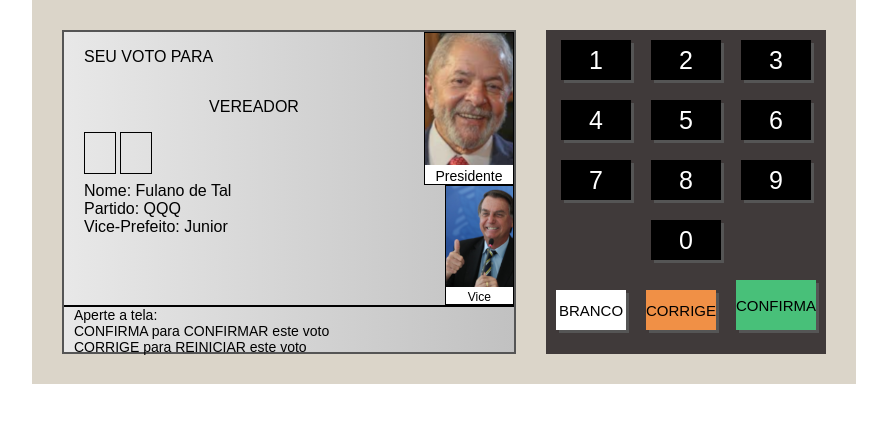
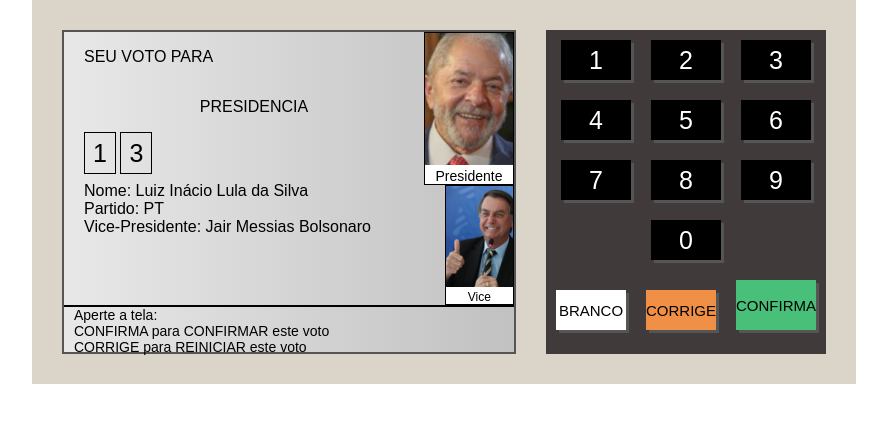
Before and after one commit to AmorimMG/Urna, a plain HTML site: page index.html in a window 1280 px wide. Shown: the whole page, without its empty margins (196-1083 px from the left). Drawn offline with Linux system fonts and the light colour scheme.

Commit message:
Projeto Urna

```diff
--- a/index.html
+++ b/index.html
@@ -16,16 +16,16 @@
                         <span>SEU VOTO PARA</span>
                     </div>
                     <div class="d-1-2">
-                        <span>VEREADOR</span>
+                        <span>PRESIDENCIA</span>
                     </div>
                     <div class="d-1-3">
-                       <div class="numero pisca "></div>
-                       <div class="numero"></div>
+                       <div class="numero pisca">1</div>
+                       <div class="numero pisca">3</div>
                     </div>
                     <div class="d-1-4">
-                        Nome: Fulano de Tal</br>
-                        Partido: QQQ</br>
-                        Vice-Prefeito: Junior
+                        Nome: Luiz Inácio Lula da Silva</br>
+                        Partido: PT</br>
+                        Vice-Presidente: Jair Messias Bolsonaro
                     </div>
                 </div>
                 <div class="d-1-right">
```
